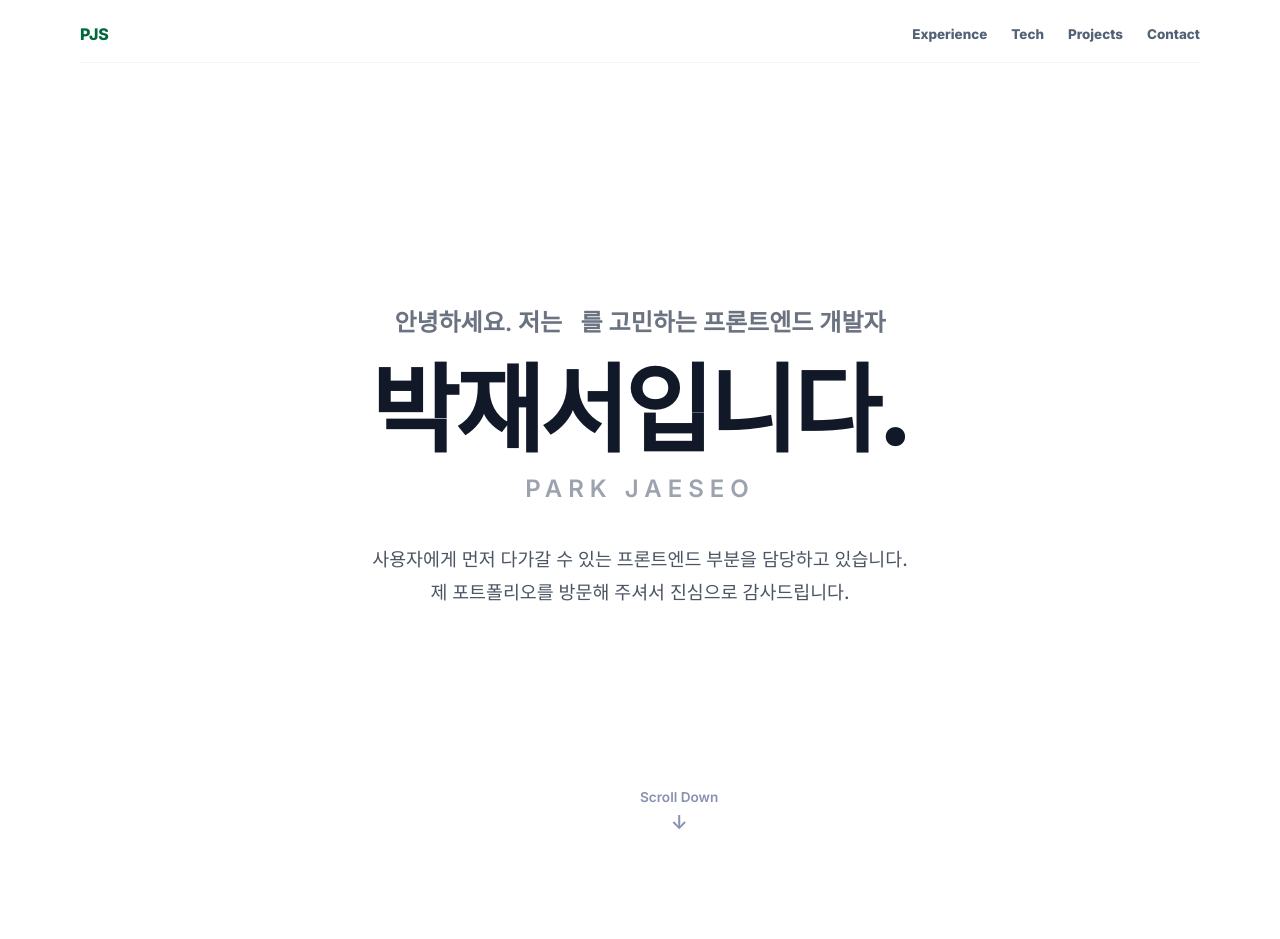
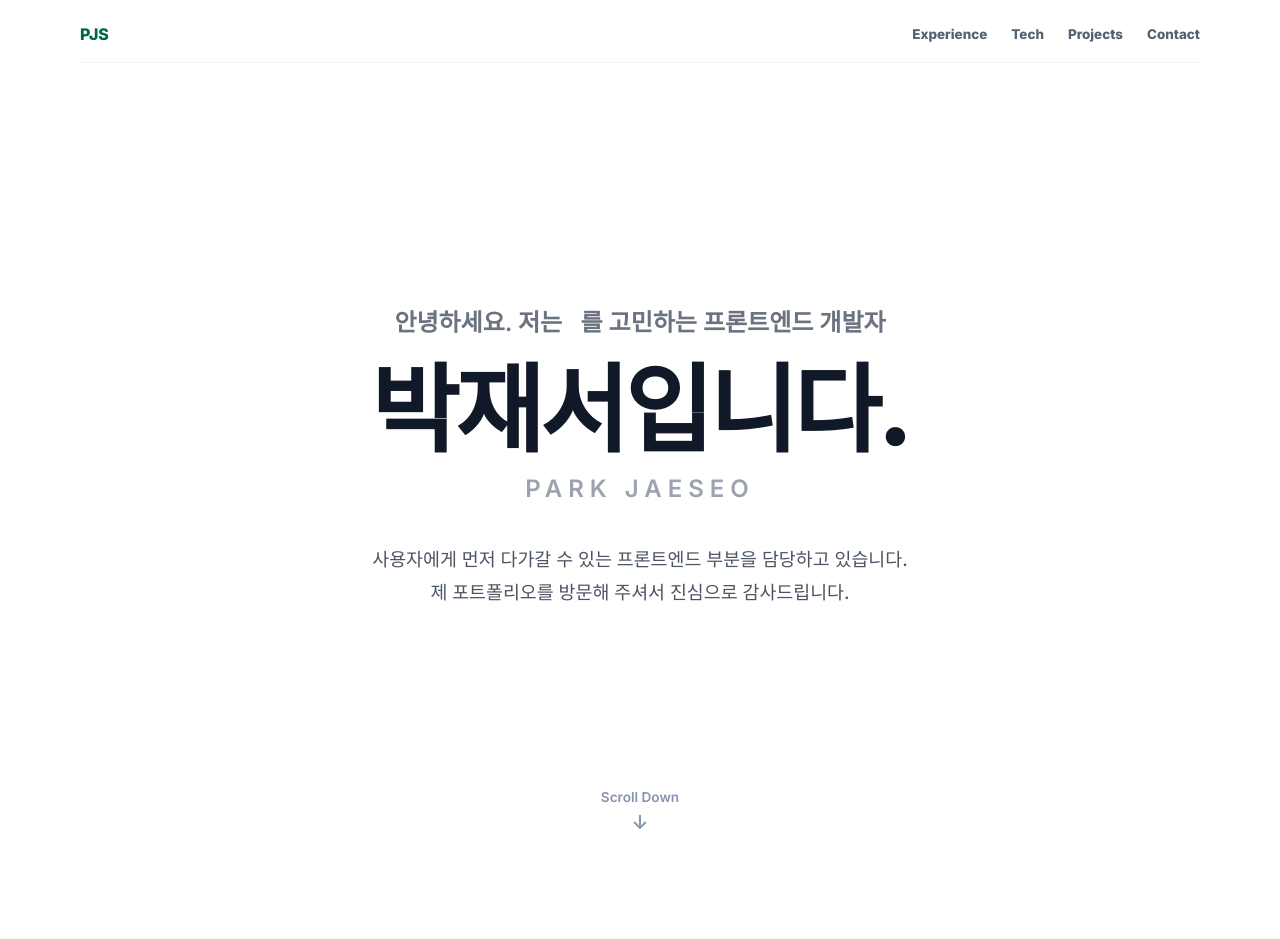
Before and after one commit to wotj1419/wotj1419.github.io, a React (Vite) app: page / in a window 1280 px wide. Shown: the top 939 px of the page. Built offline with nearby package versions, Linux system fonts and the light colour scheme; a web font is replaced by a local one.

Commit message:
fix: Scroll Down 아이콘 중앙 정렬

```diff
--- a/src/styles.css
+++ b/src/styles.css
@@ -25,7 +25,7 @@ nav a:hover { color: #14532d; }
 .hero-name strong { color: #9ca3af; font-size: 1.5rem; font-weight: 600; letter-spacing: .25em; }
 .hero-description { margin: 0; color: #4b5563; font-size: 1.15rem; font-weight: 500; line-height: 1.8; }
 .hero-visual { position: absolute; z-index: 0; inset: 0; pointer-events: none; }
-.scroll-indicator { position: absolute; bottom: 38px; left: 50%; display: flex; flex-direction: column; align-items: center; padding: 0; color: #8892b0; background: transparent; cursor: pointer; font-size: .85rem; font-weight: 600; transform: translateX(-50%); }
+.scroll-indicator { position: absolute; bottom: 38px; left: 50%; display: flex; width: 120px; flex-direction: column; align-items: center; margin-left: -60px; padding: 0; color: #8892b0; background: transparent; cursor: pointer; font-size: .85rem; font-weight: 600; }
 .scroll-indicator span:last-child { margin-top: 5px; font-size: 1.2rem; }
 @keyframes bracket-float { 50% { transform: translate(-50%, calc(-50% - 14px)) rotate(2deg); } }
 
```
